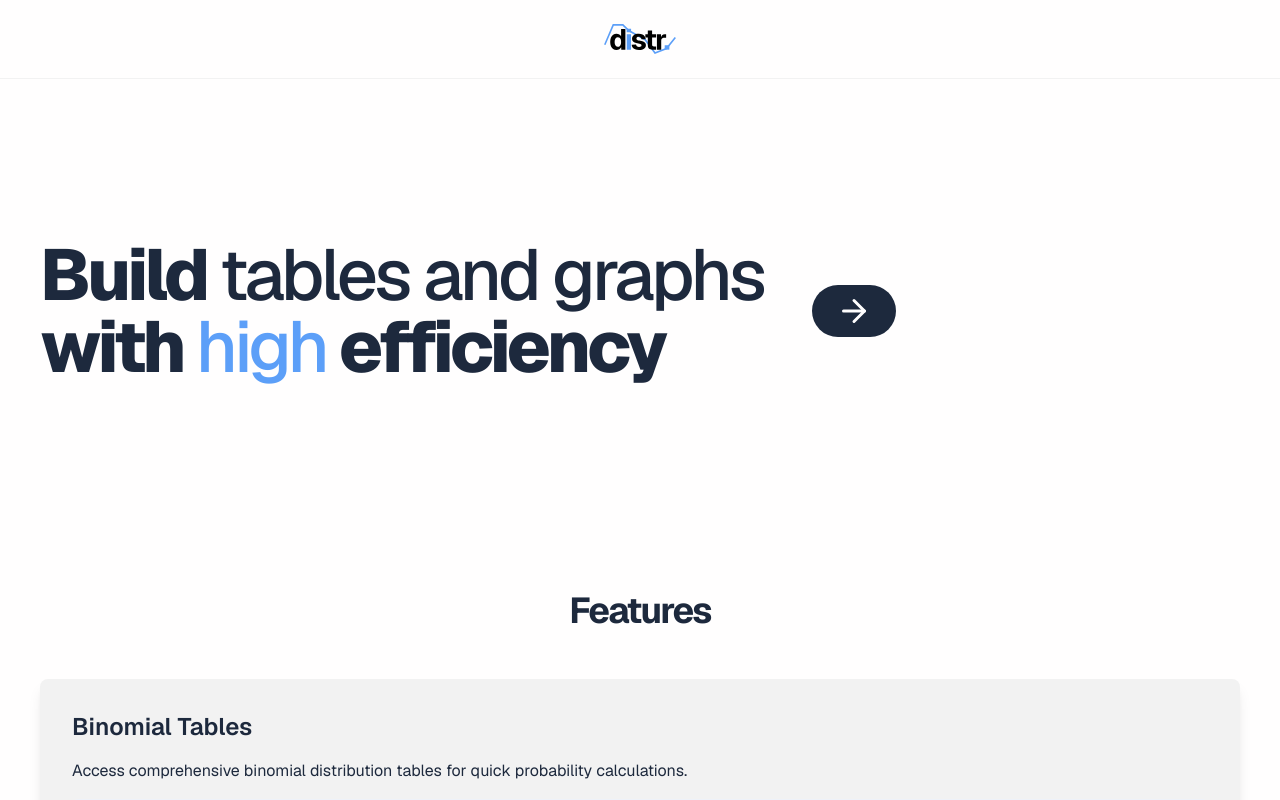
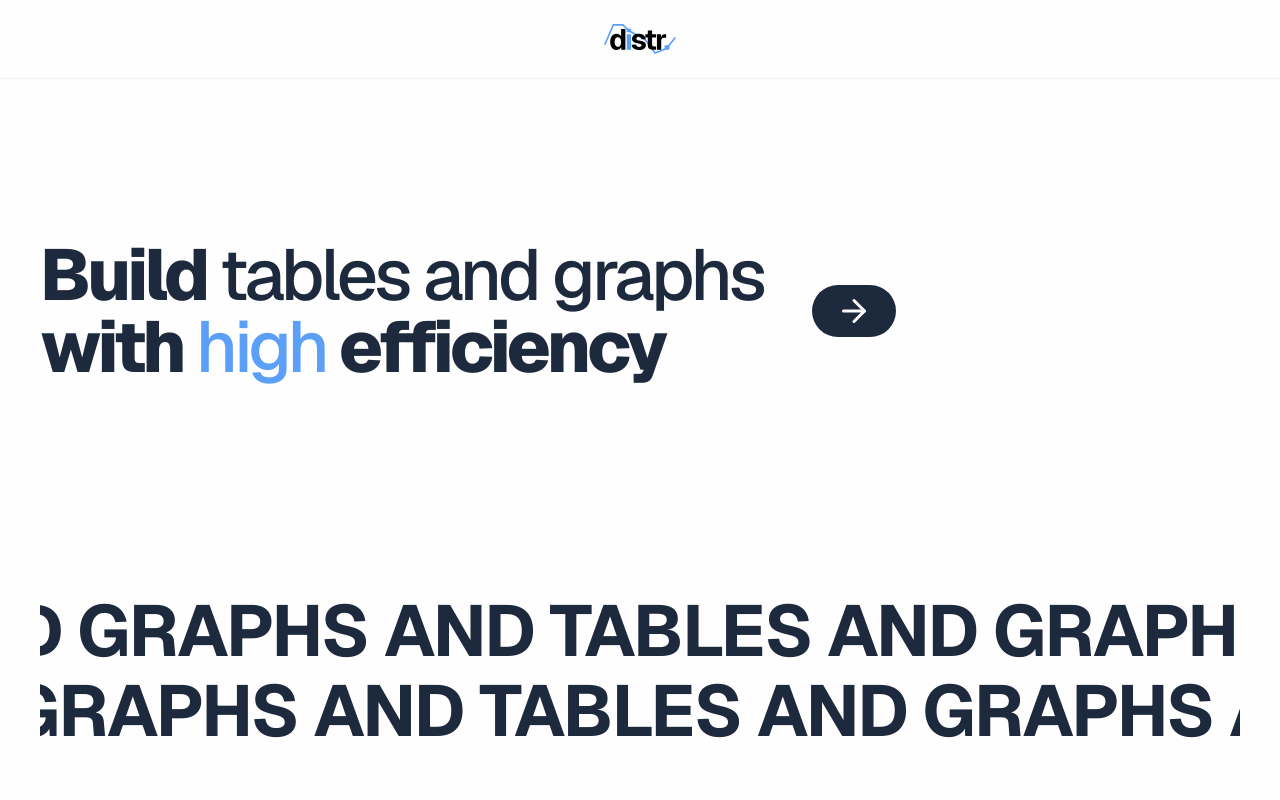
Before and after one commit to mugid/distr., a Next.js app: page / in a window 1280 px wide. Shown: the top 800 px of the page. Built offline with nearby package versions, Linux system fonts and the light colour scheme.

Commit message:
feat: add scroll based animation

```diff
--- a/package.json
+++ b/package.json
@@ -17,7 +17,7 @@
     "class-variance-authority": "^0.7.0",
     "clsx": "^2.1.1",
     "lucide-react": "^0.439.0",
-    "motion": "^12.15.0",
+    "motion": "^12.23.6",
     "next": "^15.3.2",
     "next-themes": "^0.4.6",
     "react": "^19.1.0",
--- a/src/app/page.tsx
+++ b/src/app/page.tsx
@@ -2,6 +2,7 @@
 
 import FeaturesSection from "@/components/layout/features";
 import HeroSection from "@/components/layout/hero";
+import { VelocityScroll } from "@/components/magicui/scroll-based-velocity";
 import { motion } from "motion/react";
 
 export default function LandingPage() {
@@ -13,6 +14,7 @@
       className="max-w-7xl px-10 mx-auto"
     >
       <HeroSection />
+      <VelocityScroll className="pt-12">GRAPHS AND TABLES AND</VelocityScroll>
       <FeaturesSection />
     </motion.div>
   );
--- a/src/components/layout/features.tsx
+++ b/src/components/layout/features.tsx
@@ -1,16 +1,13 @@
-import { motion } from "motion/react";
 
 export default function FeaturesSection() {
   return (
-    <section className="pt-12">
+    <section className="pt-24">
       <h2 className="text-4xl font-bold mb-12 tracking-tighter text-center">
         Features
       </h2>
       <div className="flex flex-col gap-12">
-        <motion.div
+        <div
           className="bg-card p-8 rounded-lg shadow-lg"
-          whileHover={{ scale: 1.03 }}
-          transition={{ type: "spring", stiffness: 300 }}
         >
           <h3 className="text-2xl font-semibold mb-4">Binomial Tables</h3>
           <p className="mb-4">
@@ -20,11 +17,9 @@
           <div className="bg-muted p-4 rounded-md">
             <pre className="text-sm">C(n,k) * p^k * (1-p)^(n-k)</pre>
           </div>
-        </motion.div>
-        <motion.div
+        </div>
+        <div
           className="bg-card p-8 rounded-lg shadow-lg"
-          whileHover={{ scale: 1.02 }}
-          transition={{ type: "spring", stiffness: 300 }}
         >
           <h3 className="text-2xl font-semibold mb-4">Poisson Tables</h3>
           <p className="mb-4">
@@ -34,11 +29,9 @@
           <div className="bg-muted p-4 rounded-md">
             <pre className="text-sm">(e^-λ * λ^k) / k!</pre>
           </div>
-        </motion.div>
-        <motion.div
+        </div>
+        <div
           className="bg-card p-8 rounded-lg shadow-lg"
-          whileHover={{ scale: 1.02 }}
-          transition={{ type: "spring", stiffness: 300 }}
         >
           <h3 className="text-2xl font-semibold mb-4">Normal Distributions</h3>
           <p className="mb-4">
@@ -48,7 +41,7 @@
           <div className="bg-muted p-4 rounded-md">
             <pre className="text-sm">{"Φ(z) = P(Z < z)"}</pre>
           </div>
-        </motion.div>
+        </div>
       </div>
     </section>
   );
--- /dev/null
+++ b/src/components/magicui/scroll-based-velocity.tsx
@@ -0,0 +1,128 @@
+"use client";
+
+import {
+  motion,
+  useAnimationFrame,
+  useMotionValue,
+  useScroll,
+  useSpring,
+  useTransform,
+  useVelocity,
+} from "motion/react";
+import React, { useEffect, useRef, useState } from "react";
+
+import { cn } from "@/lib/utils";
+
+interface VelocityScrollProps extends React.HTMLAttributes<HTMLDivElement> {
+  defaultVelocity?: number;
+  className?: string;
+  numRows?: number;
+}
+
+interface ParallaxProps extends React.HTMLAttributes<HTMLDivElement> {
+  children: React.ReactNode;
+  baseVelocity: number;
+}
+
+export const wrap = (min: number, max: number, v: number) => {
+  const rangeSize = max - min;
+  return ((((v - min) % rangeSize) + rangeSize) % rangeSize) + min;
+};
+
+function ParallaxText({
+  children,
+  baseVelocity = 100,
+  ...props
+}: ParallaxProps) {
+  const baseX = useMotionValue(0);
+  const { scrollY } = useScroll();
+  const scrollVelocity = useVelocity(scrollY);
+  const smoothVelocity = useSpring(scrollVelocity, {
+    damping: 50,
+    stiffness: 400,
+  });
+
+  const velocityFactor = useTransform(smoothVelocity, [0, 1000], [0, 5], {
+    clamp: false,
+  });
+
+  const [repetitions, setRepetitions] = useState(1);
+  const containerRef = useRef<HTMLDivElement>(null);
+  const textRef = useRef<HTMLSpanElement>(null);
+
+  useEffect(() => {
+    const calculateRepetitions = () => {
+      if (containerRef.current && textRef.current) {
+        const containerWidth = containerRef.current.offsetWidth;
+        const textWidth = textRef.current.offsetWidth;
+        const newRepetitions = Math.ceil(containerWidth / textWidth) + 2;
+        setRepetitions(newRepetitions);
+      }
+    };
+
+    calculateRepetitions();
+
+    window.addEventListener("resize", calculateRepetitions);
+    return () => window.removeEventListener("resize", calculateRepetitions);
+  }, [children]);
+
+  const x = useTransform(baseX, (v) => `${wrap(-100 / repetitions, 0, v)}%`);
+
+  const directionFactor = React.useRef<number>(1);
+  useAnimationFrame((t, delta) => {
+    let moveBy = directionFactor.current * baseVelocity * (delta / 1000);
+
+    if (velocityFactor.get() < 0) {
+      directionFactor.current = -1;
+    } else if (velocityFactor.get() > 0) {
+      directionFactor.current = 1;
+    }
+
+    moveBy += directionFactor.current * moveBy * velocityFactor.get();
+
+    baseX.set(baseX.get() + moveBy);
+  });
+
+  return (
+    <div
+      ref={containerRef}
+      className="w-full overflow-hidden whitespace-nowrap"
+      {...props}
+    >
+      <motion.div className="inline-block" style={{ x }}>
+        {Array.from({ length: repetitions }).map((_, i) => (
+          <span key={i} ref={i === 0 ? textRef : null}>
+            {children}{" "}
+          </span>
+        ))}
+      </motion.div>
+    </div>
+  );
+}
+
+export function VelocityScroll({
+  defaultVelocity = 5,
+  numRows = 2,
+  children,
+  className,
+  ...props
+}: VelocityScrollProps) {
+  return (
+    <div
+      className={cn(
+        "relative w-full text-4xl font-bold tracking-[-0.02em] md:text-7xl md:leading-[5rem]",
+        className,
+      )}
+      {...props}
+    >
+      {Array.from({ length: numRows }).map((_, i) => (
+        <ParallaxText
+          key={i}
+          baseVelocity={defaultVelocity * (i % 2 === 0 ? 1 : -1)}
+        >
+          {children}
+        </ParallaxText>
+      ))}
+    </div>
+  );
+}
```
Also changed, not shown: 1 other file (tests, documents, lock files or other folders).
